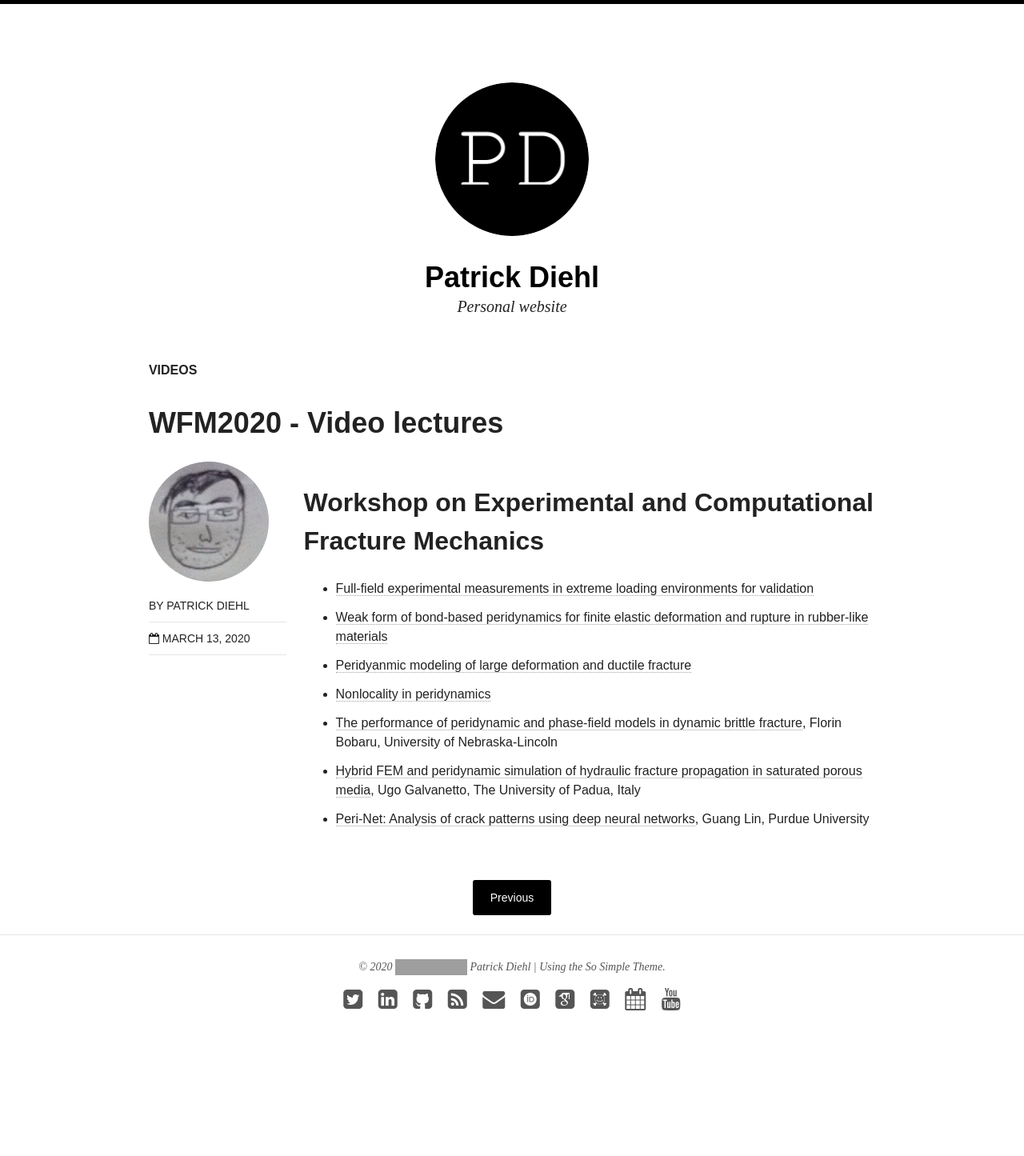
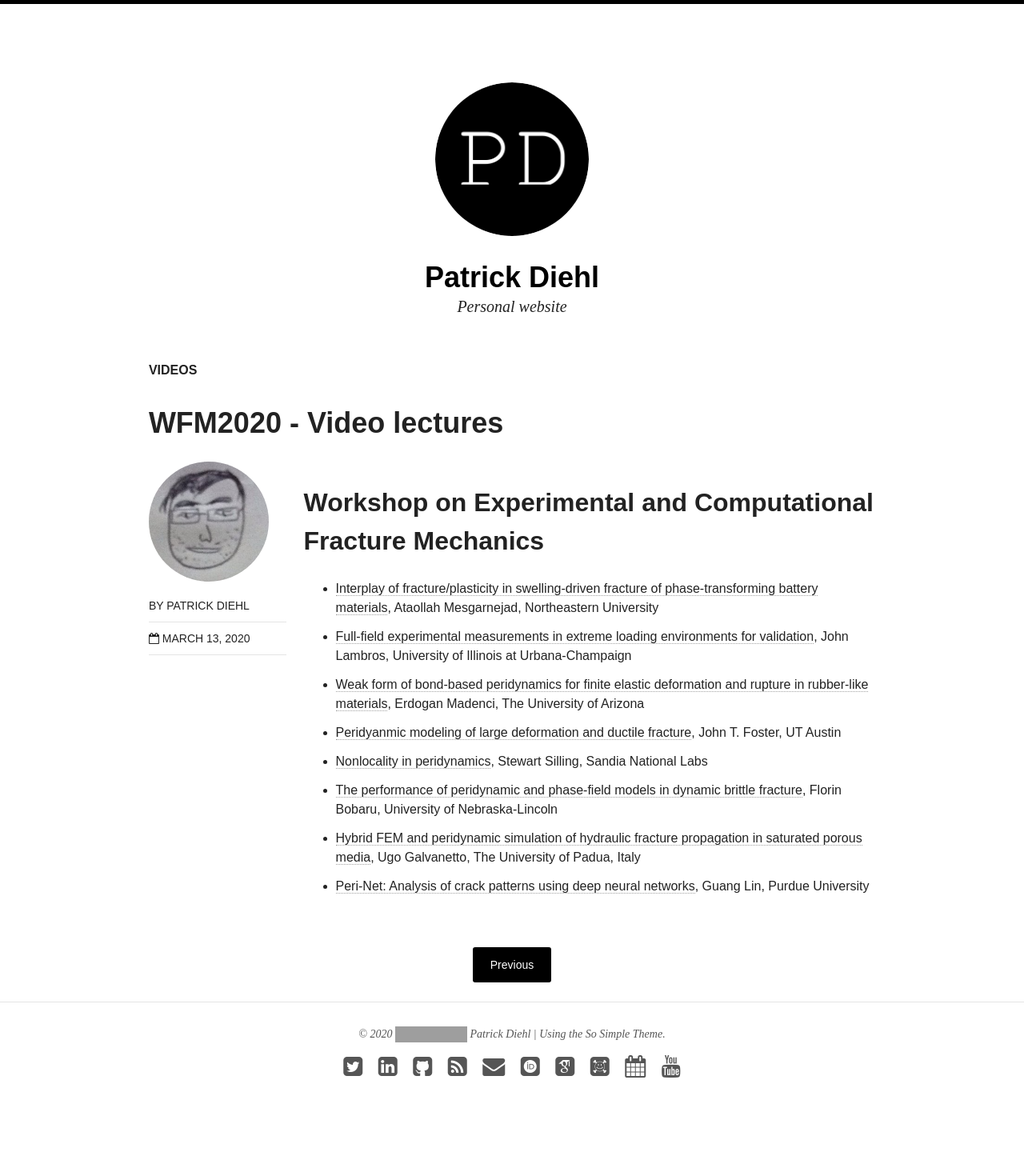
Before and after one commit to diehlpk/diehlpk.github.io, a Jekyll site: the page built from _posts/blog/2020-03-13-wfm2020-videos.md, in a window 1280 px wide. Shown: the whole page at 80% size. Built offline with Jekyll 4.4.1, drawn with Linux system fonts in a browser that asks for light colours; nearby versions of some CDN libraries; some web fonts are replaced; before the commit the page ends 1361 px from its top, so only the background shows below that; grey boxes are pictures that could not be loaded.

Commit message:
Update blog

```diff
--- a/_posts/blog/2020-03-13-wfm2020-videos.md
+++ b/_posts/blog/2020-03-13-wfm2020-videos.md
@@ -7,10 +7,11 @@ author: diehlpk
 ---
 ## Workshop on Experimental and Computational Fracture Mechanics
 
-* [Full-field experimental measurements in extreme loading environments for validation](https://www.youtube.com/watch?v=Nlr2pOCxzww)
-* [Weak form of bond-based peridynamics for finite elastic deformation and rupture in rubber-like materials](https://www.youtube.com/watch?v=oq_ih_PMzYY)
-* [Peridyanmic modeling of large deformation and ductile fracture](https://www.youtube.com/watch?v=AqcyfyeyXHM)
-* [Nonlocality in peridynamics](https://www.youtube.com/watch?v=_Uv-_K3KTek)
+* [Interplay of fracture/plasticity in swelling-driven fracture of phase-transforming battery materials](https://www.youtube.com/watch?v=9LVC2OdGqHI&list=PLZfAlQ03KbQvhOuR58jfx3e60De_D1SoM&index=8), Ataollah Mesgarnejad, Northeastern University
+* [Full-field experimental measurements in extreme loading environments for validation](https://www.youtube.com/watch?v=Nlr2pOCxzww), John Lambros, University of Illinois at Urbana-Champaign
+* [Weak form of bond-based peridynamics for finite elastic deformation and rupture in rubber-like materials](https://www.youtube.com/watch?v=oq_ih_PMzYY), Erdogan Madenci, The University of Arizona
+* [Peridyanmic modeling of large deformation and ductile fracture](https://www.youtube.com/watch?v=AqcyfyeyXHM), John T. Foster, UT Austin
+* [Nonlocality in peridynamics](https://www.youtube.com/watch?v=_Uv-_K3KTek), Stewart Silling, Sandia National Labs
 * [The performance of peridynamic and phase-field models in dynamic brittle fracture](https://www.youtube.com/watch?v=4fHyZS7Y7vg), Florin Bobaru, University of Nebraska-Lincoln
 * [Hybrid FEM and peridynamic simulation of hydraulic fracture propagation in saturated porous media](https://www.youtube.com/watch?v=aZh0aUtKteo), Ugo Galvanetto, The University of Padua, Italy
 * [Peri-Net: Analysis of crack patterns using deep neural networks](https://www.youtube.com/watch?v=hxjVByEPnRw), Guang Lin, Purdue University
```
